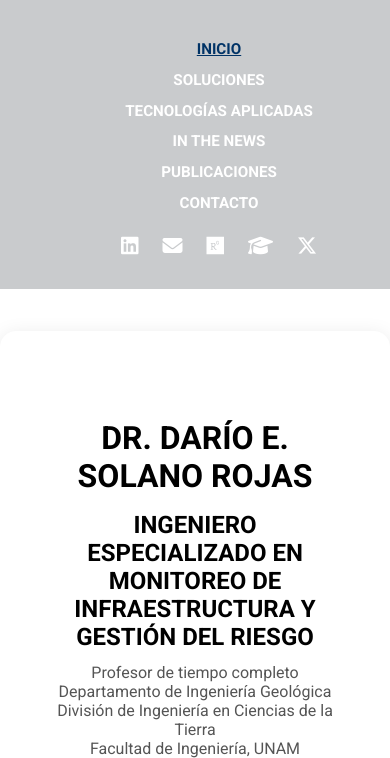
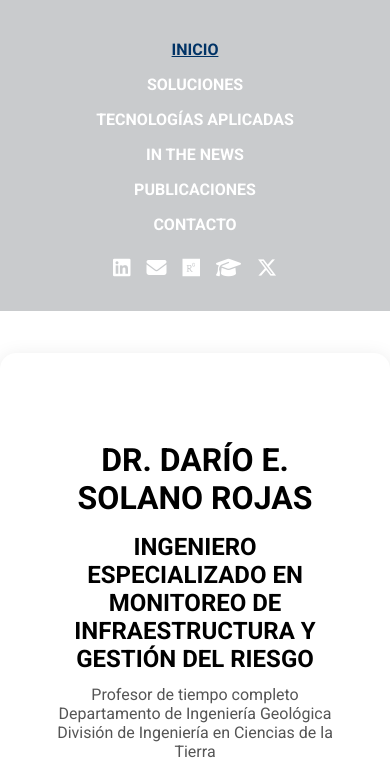
Before and after one commit to dariosolano/dariosolanorojas, a plain HTML site: page index.html in a window 390 px wide. Shown: the top 758 px of the page. Drawn offline with Linux system fonts and the light colour scheme.

Commit message:
Update style.css

```diff
--- a/style.css
+++ b/style.css
@@ -622,3 +622,44 @@ a:hover {
     font-size: 0.95em;
   }
 }
+@media (max-width: 768px) {
+  .nav-container {
+    display: flex !important;
+    flex-direction: column !important;
+    align-items: center !important;
+    justify-content: center !important;
+    padding: 1em !important;
+    width: 100% !important;
+    box-sizing: border-box !important;
+  }
+
+  .nav-links-center {
+    display: flex !important;
+    flex-direction: column !important;
+    align-items: center !important;
+    justify-content: center !important;
+    white-space: normal !important;
+    gap: 1em !important;
+    width: 100% !important;
+    max-width: 100% !important;
+    box-sizing: border-box !important;
+  }
+
+  .nav-icons-right {
+    display: flex !important;
+    justify-content: center !important;
+    align-items: center !important;
+    gap: 1em !important;
+    margin-top: 1em !important;
+    position: static !important;
+    width: 100% !important;
+  }
+
+  .nav-links-center a {
+    font-size: 1em !important;
+  }
+
+  body {
+    overflow-x: hidden !important;
+  }
+}
```
